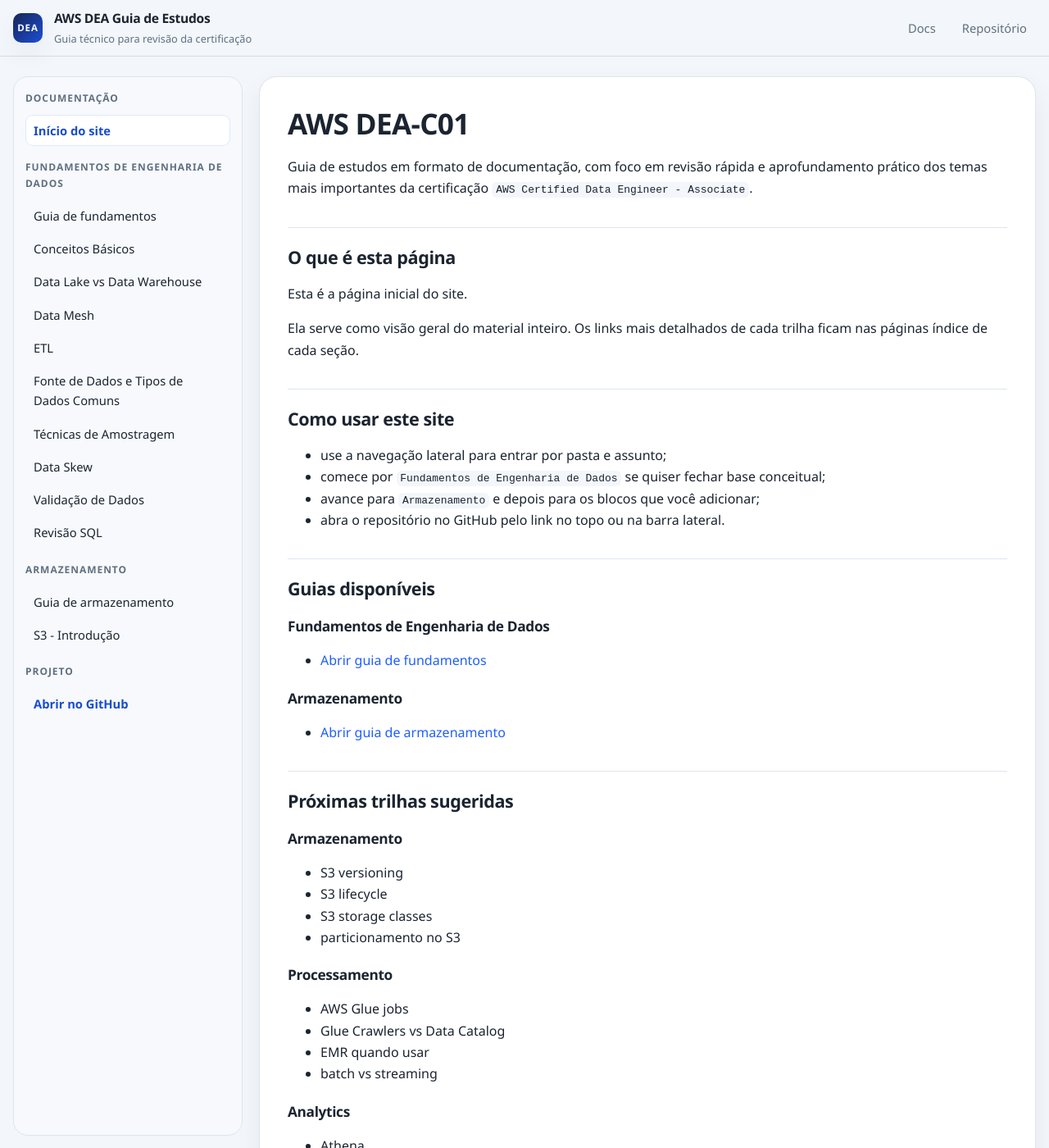
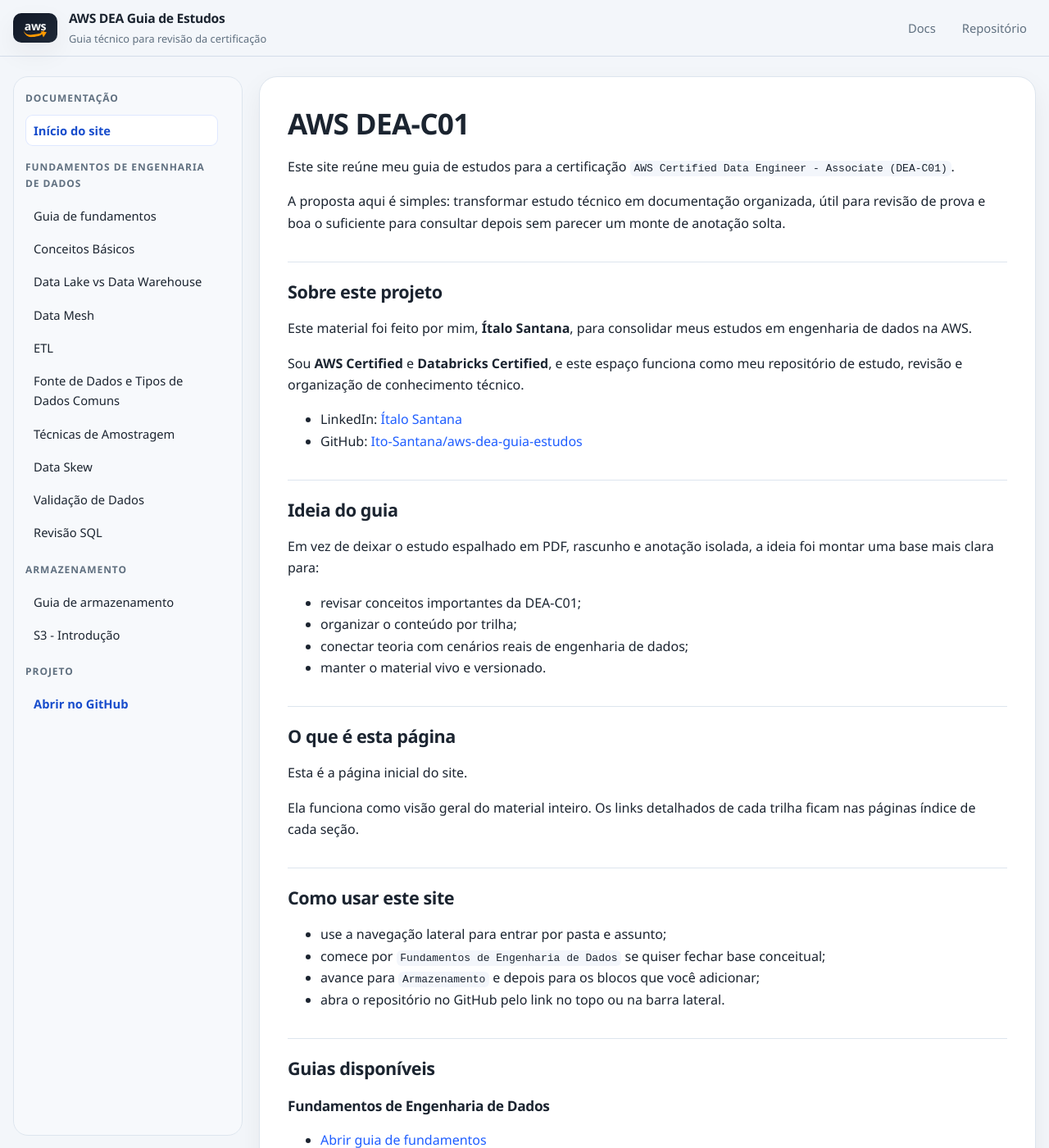
Before and after one commit to Ito-Santana/aws-dea-guia-estudos, a Jekyll site: the page built from index.md, in a window 1280 px wide and 1400 px high. Shown: the whole window at 82% size. Built offline with Jekyll 4.4.1, drawn with Linux system fonts in a browser that asks for light colours; some of the changed text lies outside the part shown.

Commit message:
Improve homepage branding and add dark mode

```diff
--- a/_layouts/default.html
+++ b/_layouts/default.html
@@ -11,7 +11,10 @@
     <header class="site-header">
       <div class="shell header-inner">
         <a class="brand" href="{{ '/' | relative_url }}">
-          <span class="brand-mark">DEA</span>
+          <span class="brand-mark" aria-hidden="true">
+            <span class="brand-aws-text">aws</span>
+            <span class="brand-aws-smile"></span>
+          </span>
           <span class="brand-text">
             <strong>{{ site.title }}</strong>
             <small>Guia técnico para revisão da certificação</small>
--- a/assets/css/style.css
+++ b/assets/css/style.css
@@ -1,5 +1,5 @@
 :root {
-  color-scheme: light;
+  color-scheme: light dark;
   --bg: #f3f6fa;
   --panel: #ffffff;
   --panel-soft: #f7f9fc;
@@ -12,6 +12,12 @@
   --sidebar-bg: #f7f9fc;
   --code-bg: #f3f6fb;
   --shadow: 0 12px 32px rgba(15, 23, 42, 0.06);
+  --header-bg: rgba(243, 246, 250, 0.88);
+  --header-line: rgba(203, 215, 228, 0.78);
+  --brand-chip: #111827;
+  --brand-chip-2: #1f2937;
+  --brand-smile: #ff9900;
+  --brand-text-on-chip: #f8fafc;
 }
 
 * {
@@ -48,9 +54,9 @@ a:hover {
   position: sticky;
   top: 0;
   z-index: 20;
-  background: rgba(243, 246, 250, 0.88);
+  background: var(--header-bg);
   backdrop-filter: blur(14px);
-  border-bottom: 1px solid rgba(203, 215, 228, 0.78);
+  border-bottom: 1px solid var(--header-line);
 }
 
 .header-inner {
@@ -74,18 +80,50 @@ a:hover {
 }
 
 .brand-mark {
+  position: relative;
   display: inline-flex;
   align-items: center;
   justify-content: center;
-  width: 36px;
+  width: 54px;
   height: 36px;
   border-radius: 10px;
-  background: linear-gradient(135deg, #172554, #1d4ed8);
-  color: #f8fafc;
-  font-size: 0.72rem;
+  background: linear-gradient(135deg, var(--brand-chip), var(--brand-chip-2));
+  box-shadow: var(--shadow);
+}
+
+.brand-aws-text {
+  position: relative;
+  top: -2px;
+  font-size: 0.88rem;
+  line-height: 1;
   font-weight: 700;
-  letter-spacing: 0.08em;
-  box-shadow: var(--shadow);
+  letter-spacing: -0.03em;
+  color: var(--brand-text-on-chip);
+  text-transform: lowercase;
+}
+
+.brand-aws-smile {
+  position: absolute;
+  left: 13px;
+  bottom: 7px;
+  width: 26px;
+  height: 10px;
+  border-bottom: 3px solid var(--brand-smile);
+  border-radius: 0 0 24px 24px;
+  transform: rotate(-7deg);
+}
+
+.brand-aws-smile::after {
+  content: "";
+  position: absolute;
+  right: -2px;
+  bottom: -4px;
+  width: 0;
+  height: 0;
+  border-left: 6px solid var(--brand-smile);
+  border-top: 4px solid transparent;
+  border-bottom: 4px solid transparent;
+  transform: rotate(-16deg);
 }
 
 .brand-text {
@@ -146,6 +184,8 @@ a:hover {
   border-radius: 18px;
   max-height: calc(100vh - 108px);
   overflow-y: auto;
+  overscroll-behavior: contain;
+  scrollbar-gutter: stable;
 }
 
 .docs-main {
@@ -389,6 +429,36 @@ a:hover {
   font-size: 0.95rem;
 }
 
+@media (prefers-color-scheme: dark) {
+  :root {
+    --bg: #0b1118;
+    --panel: #101923;
+    --panel-soft: #16212d;
+    --text: #e6edf5;
+    --muted: #97a7b8;
+    --line: #223243;
+    --line-strong: #304456;
+    --accent: #7cb4ff;
+    --accent-strong: #a7cbff;
+    --sidebar-bg: #0f1720;
+    --code-bg: #0d1520;
+    --shadow: 0 18px 36px rgba(0, 0, 0, 0.28);
+    --header-bg: rgba(11, 17, 24, 0.84);
+    --header-line: rgba(48, 68, 86, 0.7);
+    --brand-chip: #0b1220;
+    --brand-chip-2: #172033;
+    --brand-text-on-chip: #f3f7fb;
+  }
+
+  .content-panel th {
+    background: #132030;
+  }
+
+  .page-nav-link:hover {
+    background: #182535;
+  }
+}
+
 @media (max-width: 1040px) {
   .docs-shell {
     grid-template-columns: 1fr;
--- a/index.md
+++ b/index.md
@@ -5,13 +5,33 @@ layout: default
 
 # AWS DEA-C01
 
-Guia de estudos em formato de documentação, com foco em revisão rápida e aprofundamento prático dos temas mais importantes da certificação `AWS Certified Data Engineer - Associate`.
+Este site reúne meu guia de estudos para a certificação `AWS Certified Data Engineer - Associate (DEA-C01)`.
+
+A proposta aqui é simples: transformar estudo técnico em documentação organizada, útil para revisão de prova e boa o suficiente para consultar depois sem parecer um monte de anotação solta.
+
+## Sobre este projeto
+
+Este material foi feito por mim, **Ítalo Santana**, para consolidar meus estudos em engenharia de dados na AWS.
+
+Sou **AWS Certified** e **Databricks Certified**, e este espaço funciona como meu repositório de estudo, revisão e organização de conhecimento técnico.
+
+- LinkedIn: [Ítalo Santana](https://www.linkedin.com/in/italo-santana-26bb94255/)
+- GitHub: [Ito-Santana/aws-dea-guia-estudos](https://github.com/Ito-Santana/aws-dea-guia-estudos)
+
+## Ideia do guia
+
+Em vez de deixar o estudo espalhado em PDF, rascunho e anotação isolada, a ideia foi montar uma base mais clara para:
+
+- revisar conceitos importantes da DEA-C01;
+- organizar o conteúdo por trilha;
+- conectar teoria com cenários reais de engenharia de dados;
+- manter o material vivo e versionado.
 
 ## O que é esta página
 
 Esta é a página inicial do site.
 
-Ela serve como visão geral do material inteiro. Os links mais detalhados de cada trilha ficam nas páginas índice de cada seção.
+Ela funciona como visão geral do material inteiro. Os links detalhados de cada trilha ficam nas páginas índice de cada seção.
 
 ## Como usar este site
 
@@ -29,6 +49,16 @@ Ela serve como visão geral do material inteiro. Os links mais detalhados de cad
 ### Armazenamento
 
 - [Abrir guia de armazenamento](armazenamento/)
+
+## Perfil do material
+
+Este guia foi pensado para ficar:
+
+- técnico, mas legível;
+- direto ao ponto;
+- útil para revisão rápida;
+- próximo de cenários reais da AWS;
+- alinhado ao contexto de engenharia de dados.
 
 ## Próximas trilhas sugeridas
 
```
Also changed, not shown: README.md.
